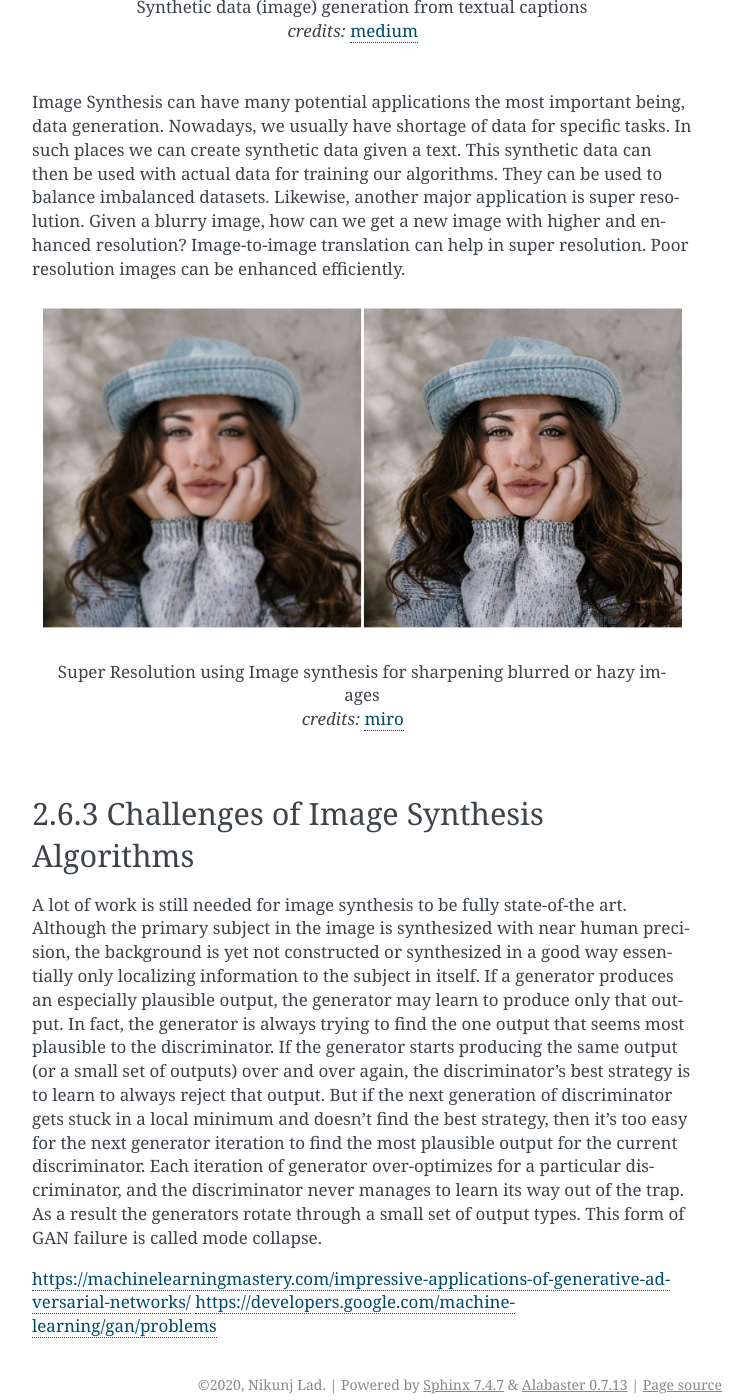
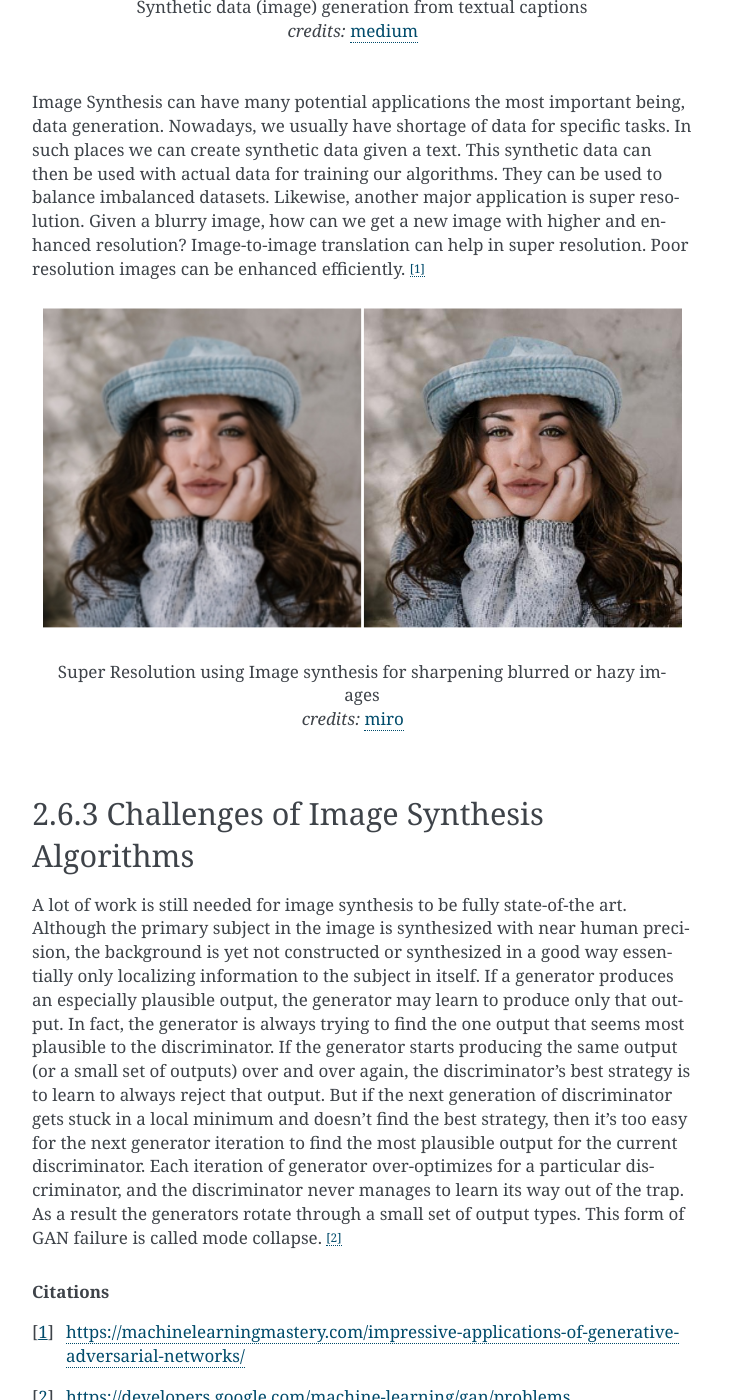
Before and after one commit to nikunjlad/Interpretability-in-Image-Classification-Techniques, a Sphinx documentation site: the page built from docs/chapters/chap2/synthesis/synthesis.rst, in a window 1280 px wide and 1400 px high, scrolled down 1681 px. Shown: the whole window, without its empty margins (388-1140 px from the left). Built offline with Sphinx 7.4.7, drawn with Linux system fonts in a browser that asks for light colours; pages that are not in the unit, such as notebooks, are missing from menus.

Commit message:
adding minor fixes

```diff
--- a/docs/chapters/chap2/synthesis/synthesis.rst
+++ b/docs/chapters/chap2/synthesis/synthesis.rst
@@ -48,7 +48,7 @@ Image Synthesis can have many potential applications the most important being, d
 shortage of data for specific tasks. In such places we can create synthetic data given a text. This synthetic data can then be
 used with actual data for training our algorithms. They can be used to balance imbalanced datasets. Likewise, another major
 application is super resolution. Given a blurry image, how can we get a new image with higher and enhanced resolution? Image-to-image
-translation can help in super resolution. Poor resolution images can be enhanced efficiently.
+translation can help in super resolution. Poor resolution images can be enhanced efficiently. [1]_
 
 .. figure:: ../../../_static/superresolution.png
    :align: center
@@ -68,7 +68,9 @@ generator starts producing the same output (or a small set of outputs) over and
 learn to always reject that output. But if the next generation of discriminator gets stuck in a local minimum and doesn't find the
 best strategy, then it's too easy for the next generator iteration to find the most plausible output for the current discriminator.
 Each iteration of generator over-optimizes for a particular discriminator, and the discriminator never manages to learn its way out
-of the trap. As a result the generators rotate through a small set of output types. This form of GAN failure is called mode collapse.
+of the trap. As a result the generators rotate through a small set of output types. This form of GAN failure is called mode collapse. [2]_
 
-https://machinelearningmastery.com/impressive-applications-of-generative-adversarial-networks/
-https://developers.google.com/machine-learning/gan/problems
+.. rubric:: Citations
+
+.. [1] `https://machinelearningmastery.com/impressive-applications-of-generative-adversarial-networks/ <https://machinelearningmastery.com/impressive-applications-of-generative-adversarial-networks/>`_
+.. [2] `https://developers.google.com/machine-learning/gan/problems <https://developers.google.com/machine-learning/gan/problems>`_
```
Also changed, not shown: docs/chapters/chap1/introduction.rst (+2 -7 lines).
